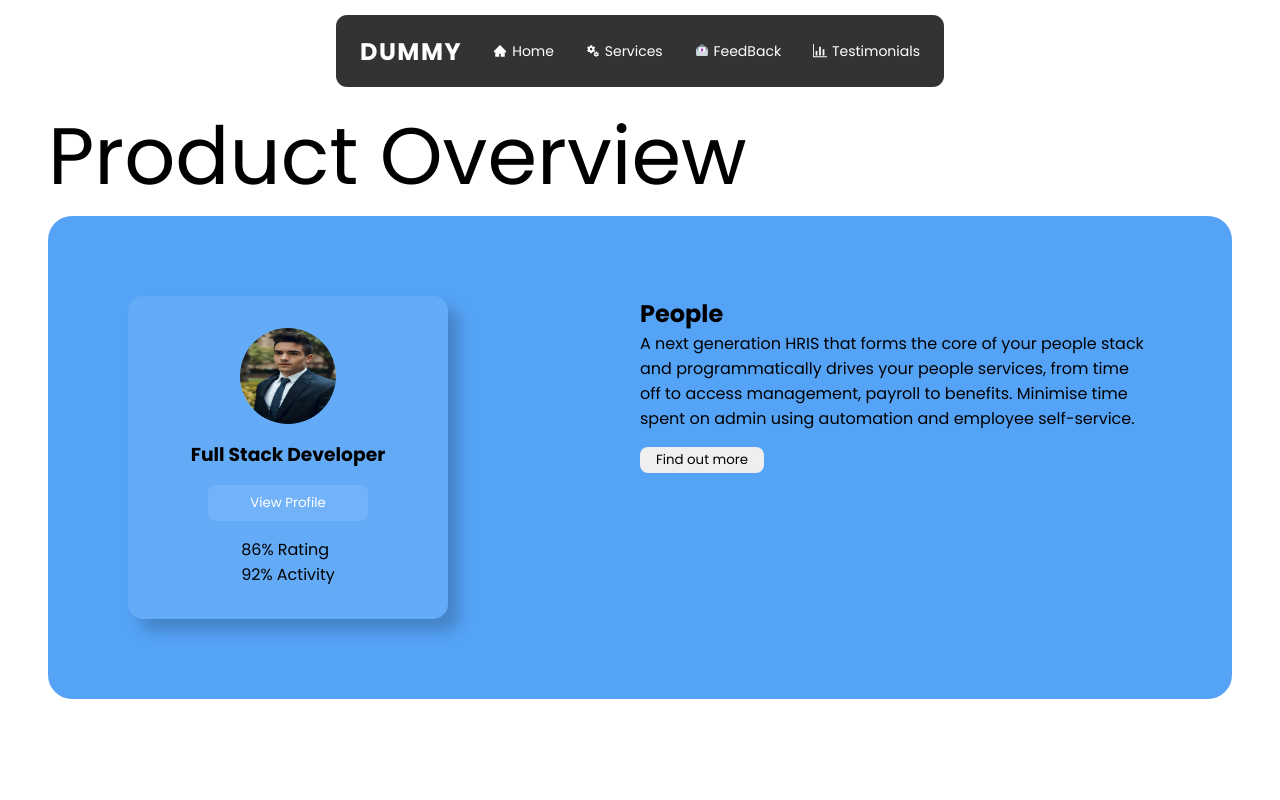
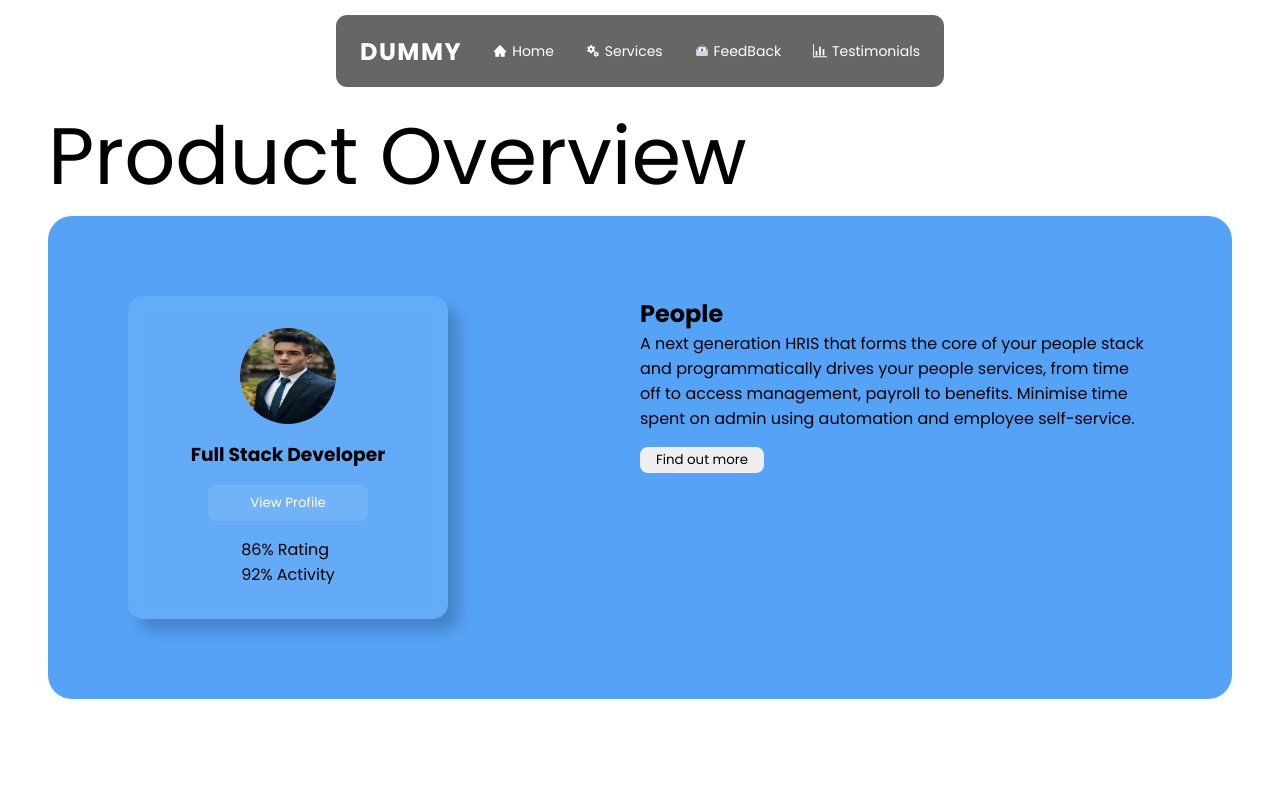
Before and after one commit to praddyotahayaran/vite-deploy-demo, a React (Vite) app: page / in a window 1280 px wide. Shown: the top 800 px of the page. Built offline with nearby package versions, Linux system fonts and the light colour scheme.

Commit message:
initial commit

```diff
--- a/src/Components/NavBar/NavBar.css
+++ b/src/Components/NavBar/NavBar.css
@@ -9,7 +9,7 @@
 .mainNav {
     top: 15px;
     position: fixed;
-    background: rgba(0, 0, 0, .8);
+    background: rgba(0, 0, 0, .6);
     backdrop-filter: blur(5px);
     color: white;
     display: flex;
```
